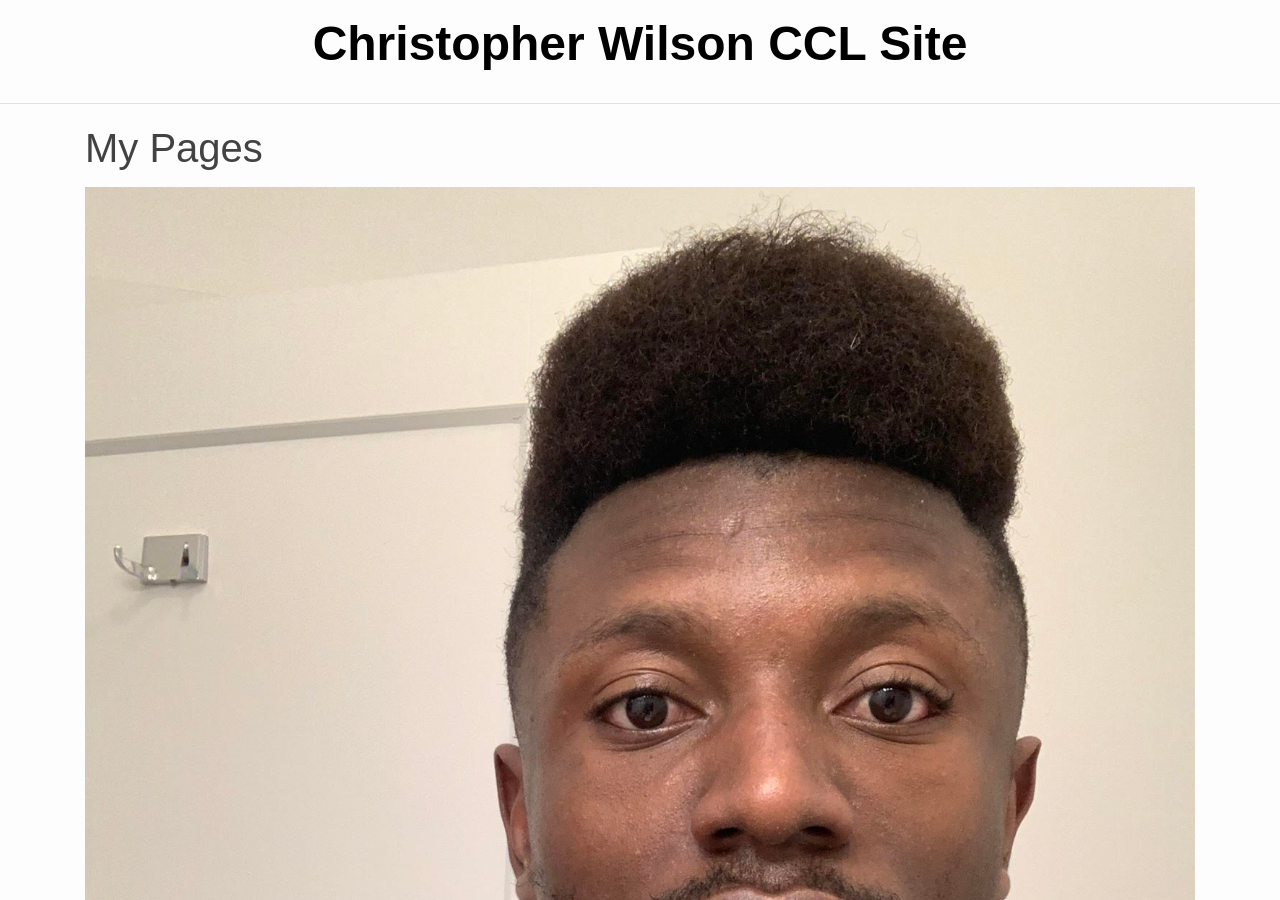
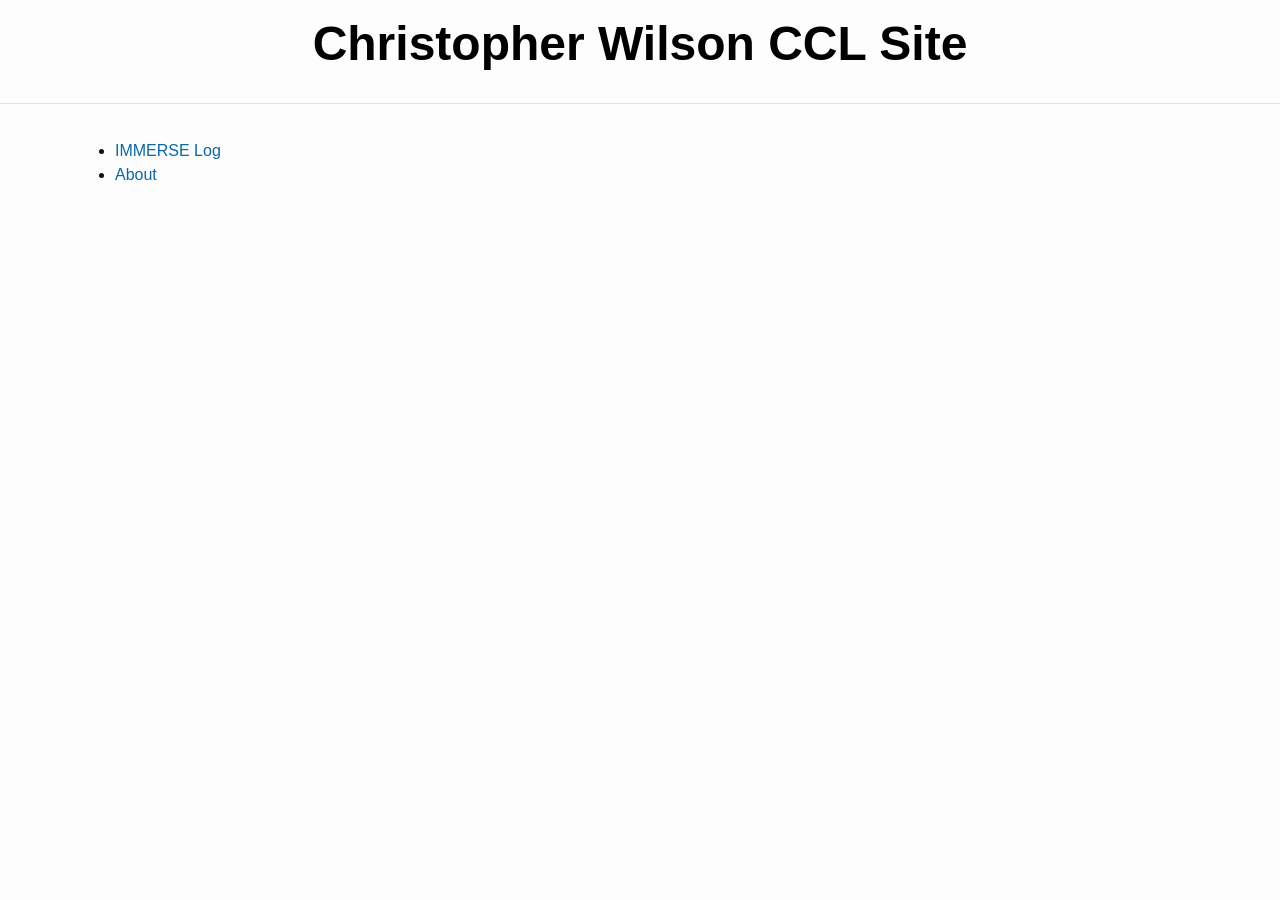
Before and after one commit to chriswils95/chriswils.github.io, a Jekyll site: the page built from index.md, in a window 1280 px wide and 900 px high. Built offline with Jekyll 4.4.1, drawn with Linux system fonts in a browser that asks for light colours; our own code applies the rules of GitHub Pages for plain Markdown files.

Commit message:
add files

```diff
--- a/index.md
+++ b/index.md
@@ -1,7 +1,7 @@
 ---
 layout: default
 title: My Pages
+![Screenshot](pic.jpg)
 ---
-![Screenshot](pic.jpg)
   * [IMMERSE Log]({{ site.baseurl }}{% link _pages/log.md %})
   * [About]({{ site.baseurl }}{% link _pages/about.md %})
```
